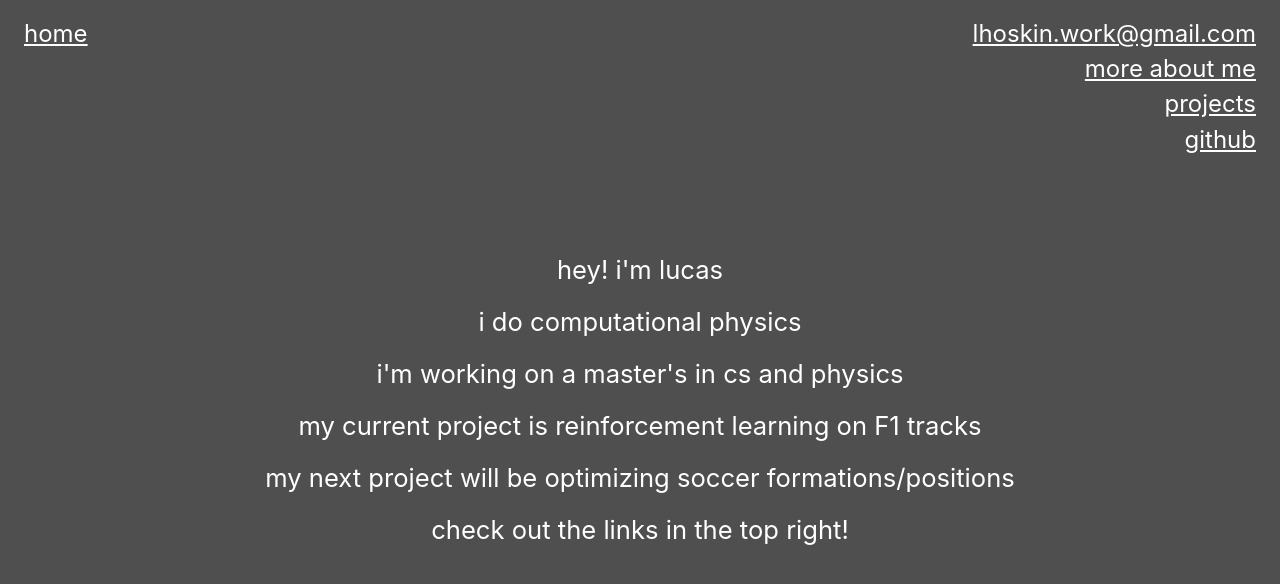
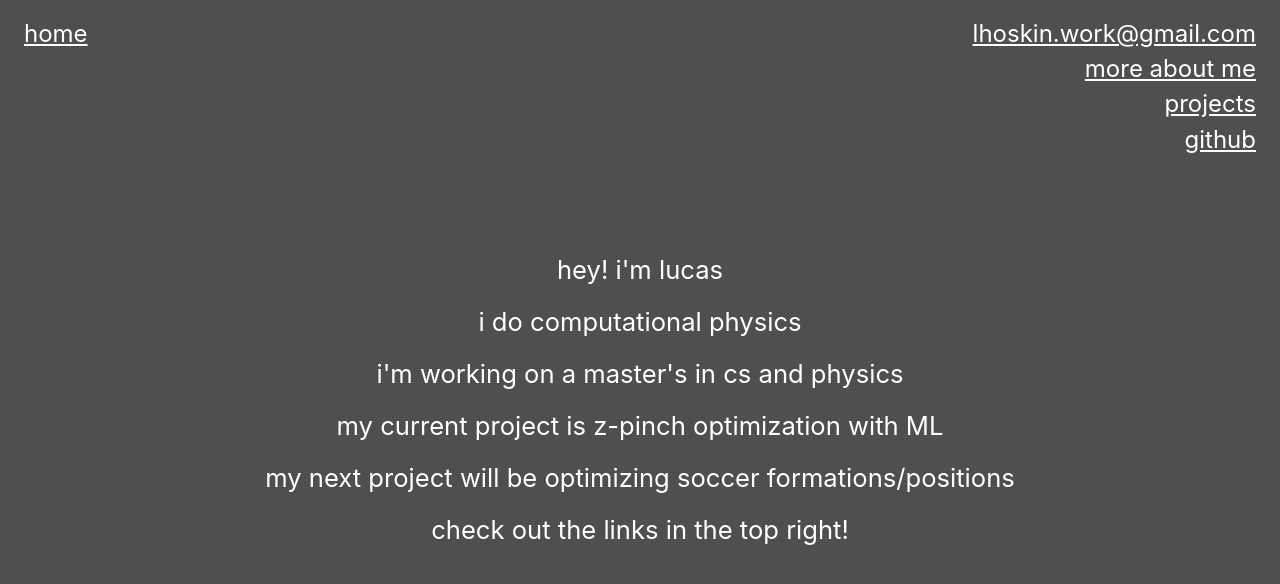
Before and after one commit to lhosk/lhosk.github.io, a React (Create React App) app: page / in a window 1280 px wide. Shown: the top 584 px of the page. Built offline with nearby package versions, Linux system fonts and the light colour scheme.

Commit message:
Update Home.js

```diff
--- a/src/Home.js
+++ b/src/Home.js
@@ -13,7 +13,7 @@ function Home() {
           "hey! i'm lucas",
           "i do computational physics",
           "i'm working on a master's in cs and physics",
-          "my current project is reinforcement learning on F1 tracks",
+          "my current project is z-pinch optimization with ML",
           "my next project will be optimizing soccer formations/positions",
           "check out the links in the top right!"
         ].map((line, i) => (
```
